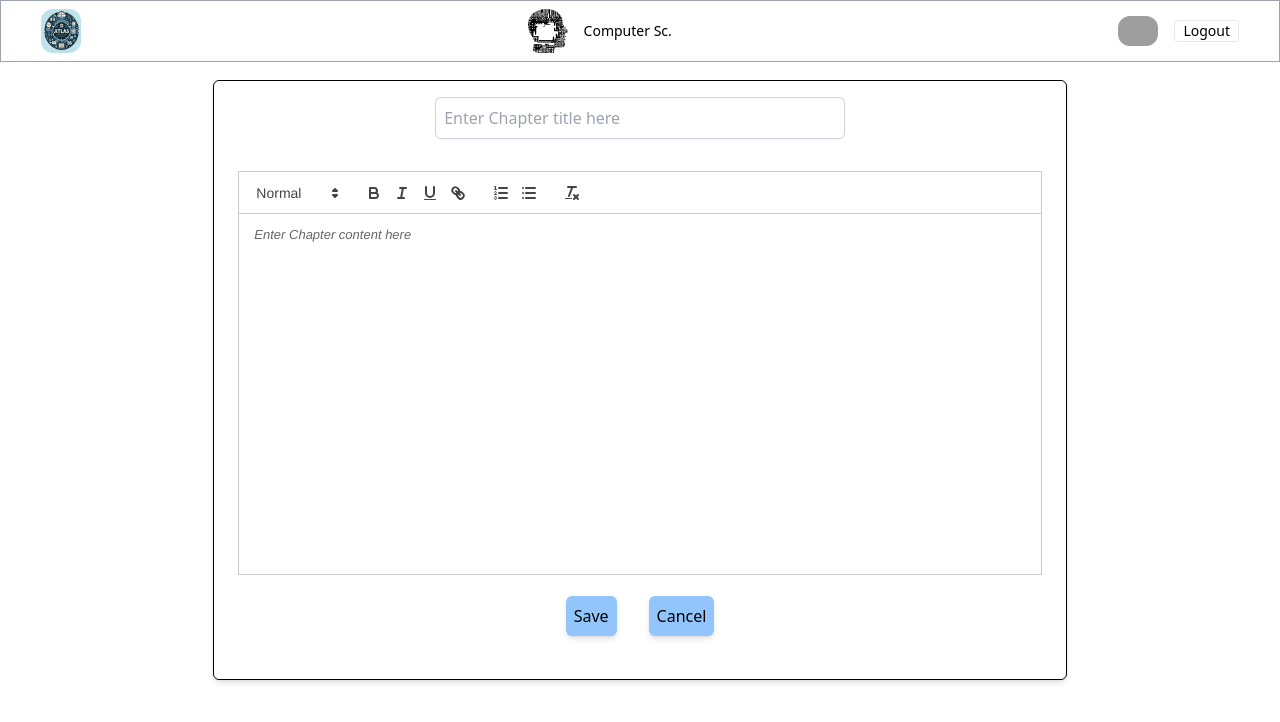
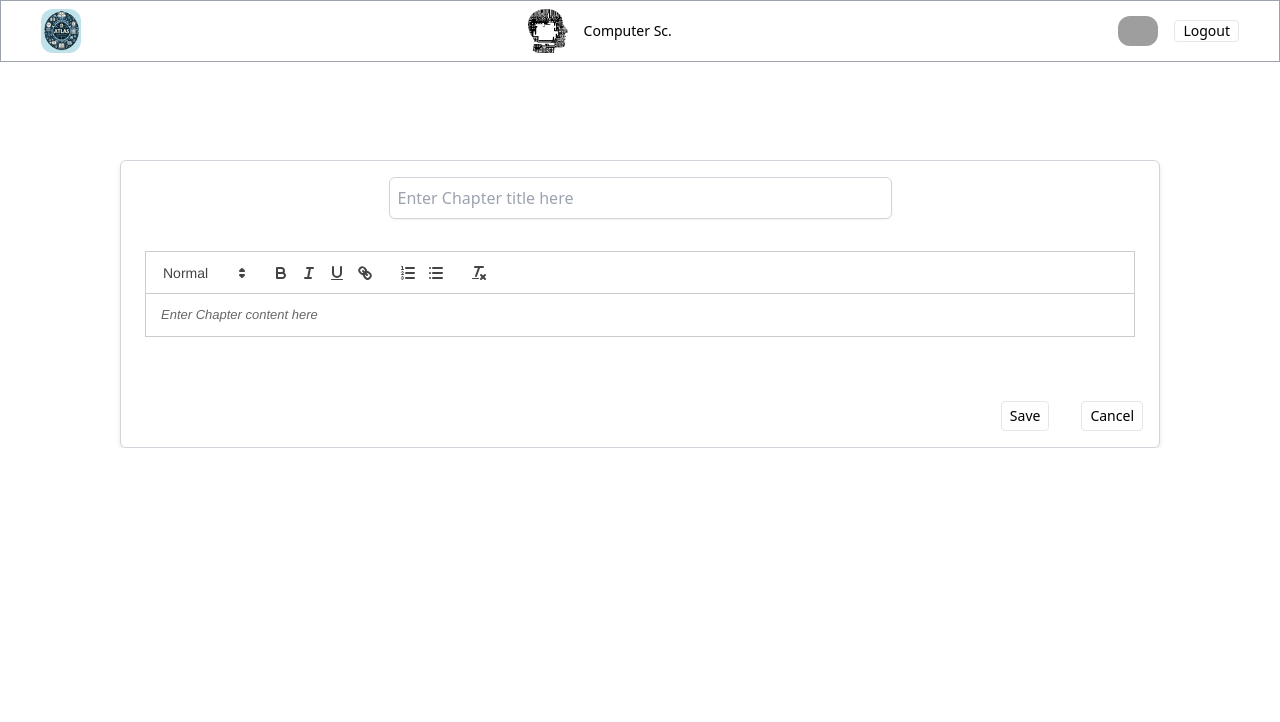
Before and after one commit to ALH-hub/mini-atlas-project, a React (Vite) app in the folder client/: page /teacher/write in a window 1280 px wide. Shown: the top 722 px of the page. Built offline with nearby package versions, Linux system fonts and the light colour scheme; grey boxes are pictures that could not be loaded; the HTML template or start-up script is replaced by a standard one.

Commit message:
interface of notes upload page

```diff
--- a/client/src/components/teacher/Write.jsx
+++ b/client/src/components/teacher/Write.jsx
@@ -3,10 +3,10 @@ import 'react-quill/dist/quill.snow.css';
 
 const Write = (value) => {
   return (
-    <div className='pt-20 h-screen'>
+    <div className='flex flex-grow overflow-auto justify-center pt-40'>
       <form
         action=''
-        className='flex flex-col gap-6 items-center h-5/6 border border-black p-4 w-2/3 mx-auto rounded-md shadow-md'
+        className='flex flex-col gap-6 items-center h-5/6 border border-gray-300 p-4 w-[65rem] mx-auto rounded-md shadow-md'
       >
         <input
           className='w-1/2 p-2 border border-gray-300 rounded-md shadow-sm'
@@ -16,16 +16,18 @@ const Write = (value) => {
           id='title'
         />
         <ReactQuill
-          className='w-full p-2 rounded-md h-4/6 mb-4'
+          className='w-full p-2 rounded-md mb-4 h-4/5'
           theme='snow'
           value={value ? value : ''}
           placeholder='Enter Chapter content here'
           id='content'
           name='content'
         />
-        <div className='flex justify-between gap-8 mt-4'>
-          <button className='bg-blue-300 p-2 rounded-md shadow-md'>Save</button>
-          <button className='bg-blue-300 p-2 rounded-md shadow-md'>
+        <div className='flex justify-end w-full gap-8 mt-4'>
+          <button className='border border-lightgray-400 px-2 py-1 text-sm rounded h-fit hover:bg-blue-200'>
+            Save
+          </button>
+          <button className='border border-lightgray-400 px-2 py-1 text-sm rounded h-fit hover:bg-blue-200'>
             Cancel
           </button>
         </div>
```
